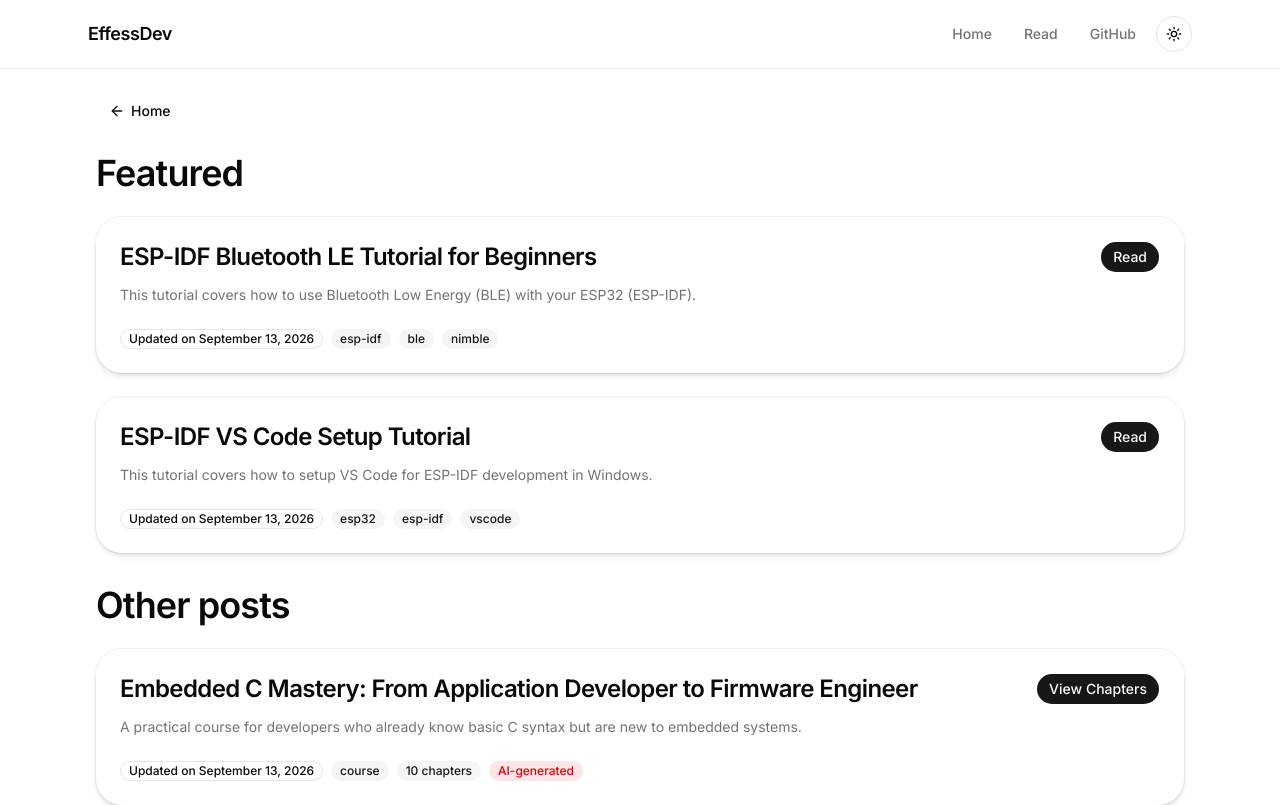
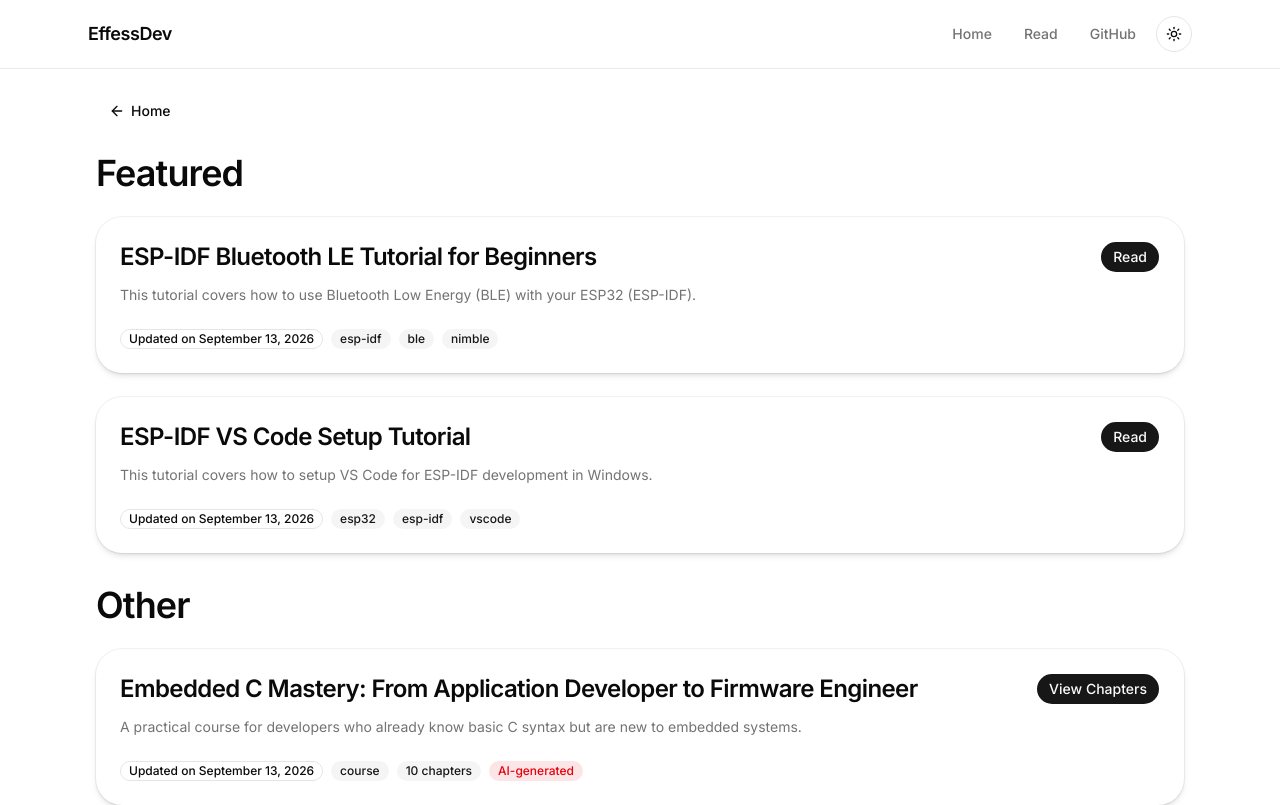
Before and after one commit to effessdev/effessdev.github.io, a Next.js app: page /read in a window 1280 px wide. Shown: the top 805 px of the page. Built offline with nearby package versions, Linux system fonts and the light colour scheme.

Commit message:
udpate heading

```diff
--- a/src/app/read/page.tsx
+++ b/src/app/read/page.tsx
@@ -97,11 +97,7 @@ export default function ReadPage() {
       <TopNav backLabel="Home" backHref="/" />
       <main className="space-y-8">
         <ContentList heading="Featured" items={featuredEntries} />
-        <ContentList
-          heading="Other posts"
-          items={otherEntries}
-          id="other-posts"
-        />
+        <ContentList heading="Other" items={otherEntries} id="other-posts" />
       </main>
     </>
   );
```
